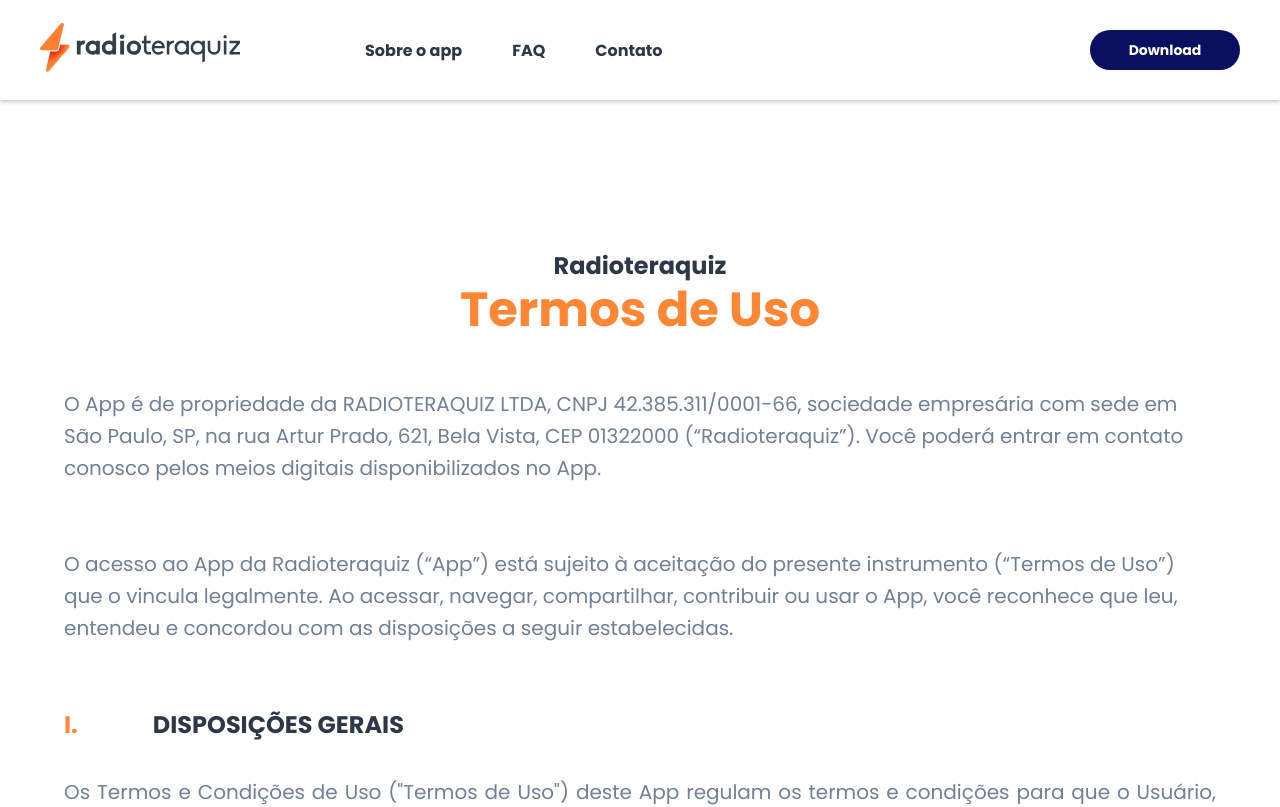
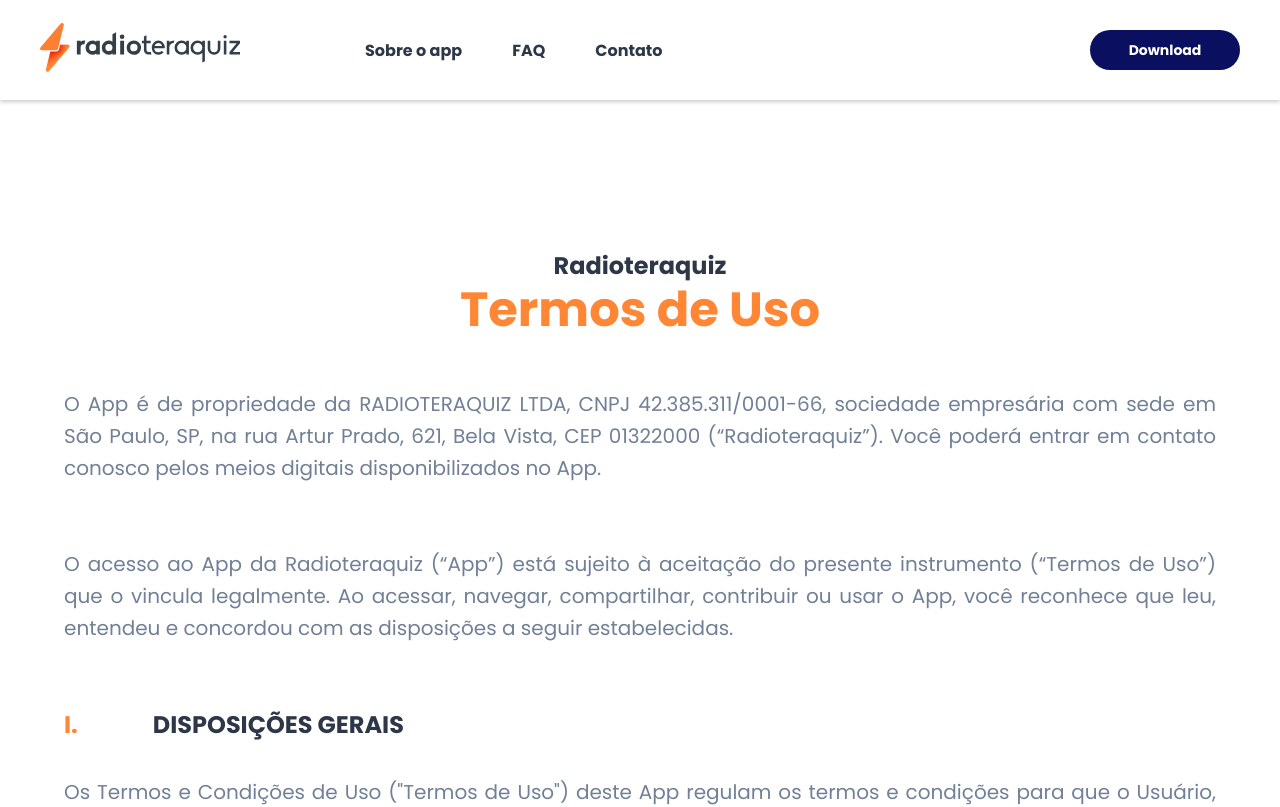
Before and after one commit to bernardojb/radioteraquiz, a React (Create React App) app: page /termos-de-uso in a window 1280 px wide. Shown: the top 807 px of the page. Built offline with nearby package versions, Linux system fonts and the light colour scheme.

Commit message:
header arrumado 2

```diff
--- a/src/pages/TU.js
+++ b/src/pages/TU.js
@@ -51,6 +51,7 @@
         <Typography variant='h6'
           sx={{
             color: '#718096',
+            textAlign:'justify'
           }}>
           O App é de propriedade da RADIOTERAQUIZ LTDA, CNPJ 42.385.311/0001-66, sociedade empresária com sede em São Paulo, SP, na rua Artur Prado, 621, Bela Vista, CEP 01322000 (“Radioteraquiz”). Você poderá entrar em contato conosco pelos meios digitais disponibilizados no App.
           <br />
```
Also changed, not shown: src/components/Header/Header.js (+0 -11 lines).
